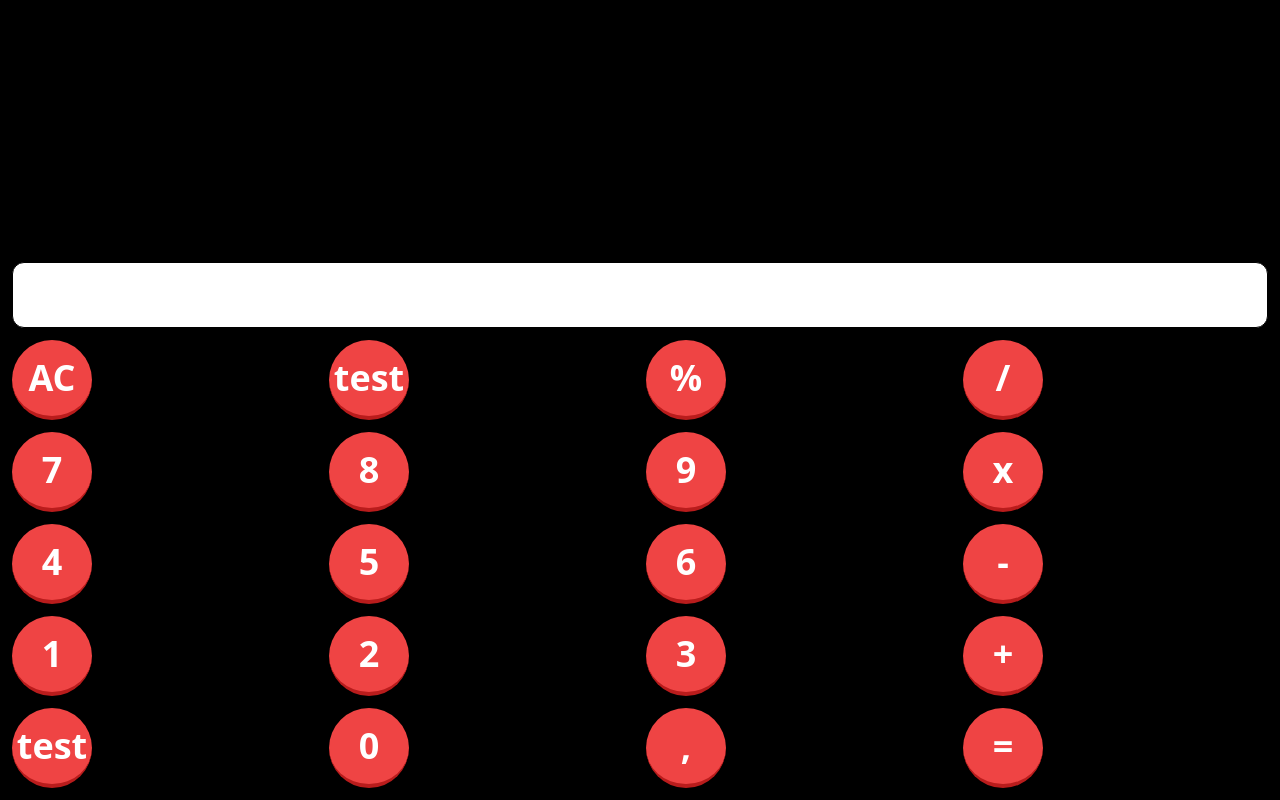
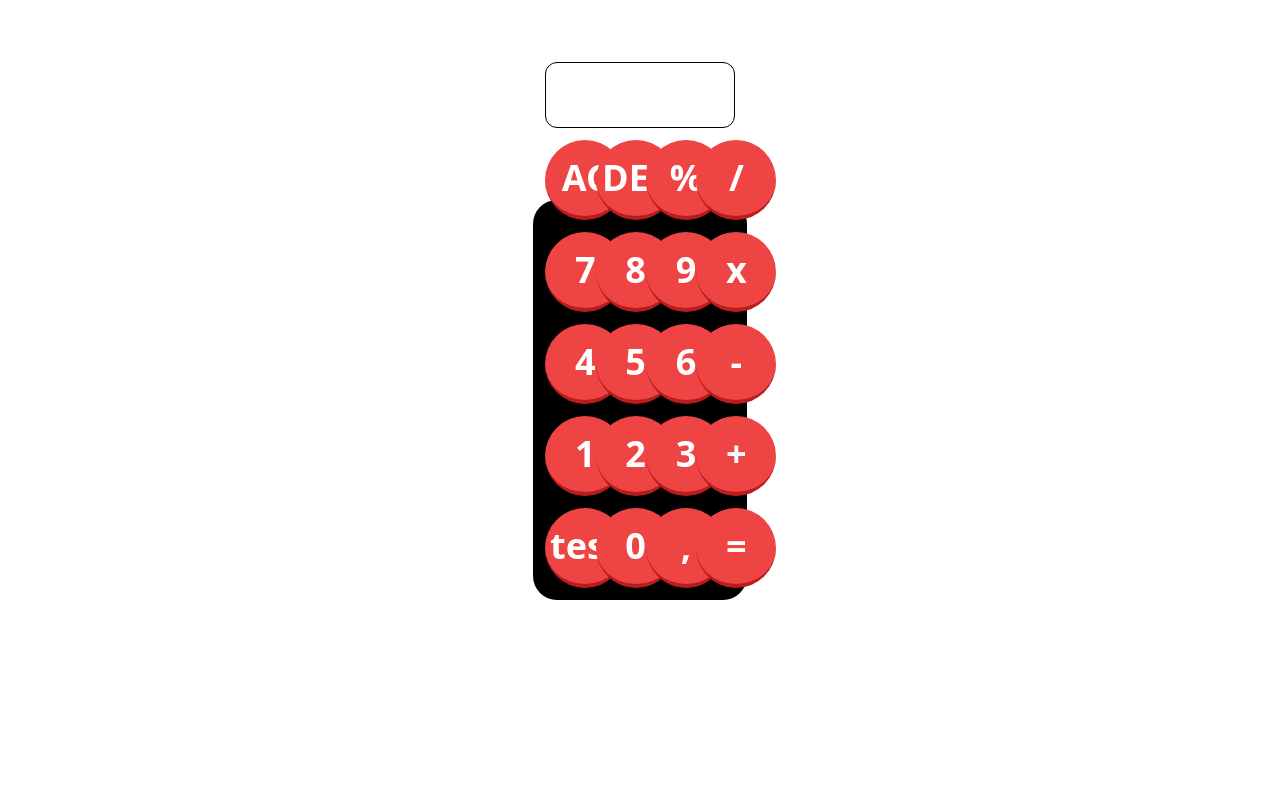
Before and after one commit to gilangherdiansyah80/Calculator, a React (Vite) app: page / in a window 1280 px wide. Built offline with nearby package versions, Linux system fonts and the light colour scheme.

Commit message:
new feature : add feature delete

```diff
--- a/src/App.jsx
+++ b/src/App.jsx
@@ -38,11 +38,22 @@ const App = () => {
       return;
     }
 
+    if (value === ",") {
+      setExpression((prev) => prev + ".");
+      return;
+    }
+
+    if (value === "DEL") {
+      setExpression((prev) => prev.slice(0, -1));
+      return;
+    }
+
     setExpression((prev) => prev + value);
   };
 
   return (
-    <main className="text-black text-4xl flex flex-col gap-y-3 justify-end bg-black h-screen p-3">
+    <main className="flex justify-center items-center w-full h-screen">
+      <div className="text-black text-4xl flex flex-col gap-y-3 justify-end bg-black h-screen p-3 lg:w-1/6 lg:h-1/2 lg:1/2 lg:rounded-3xl">
         <section>
           <input
             type="text"
@@ -57,6 +68,7 @@ const App = () => {
             </Button>
           ))}
         </section>
+      </div>
     </main>
   );
 };
--- a/src/utils/ElementNumber.js
+++ b/src/utils/ElementNumber.js
@@ -6,7 +6,7 @@ const ElementButton = [
   },
   {
     id: 2,
-    value: "test",
+    value: "DEL",
     category: "operator",
   },
   {
```
Lines whose indentation alone changed are shown as unchanged.
